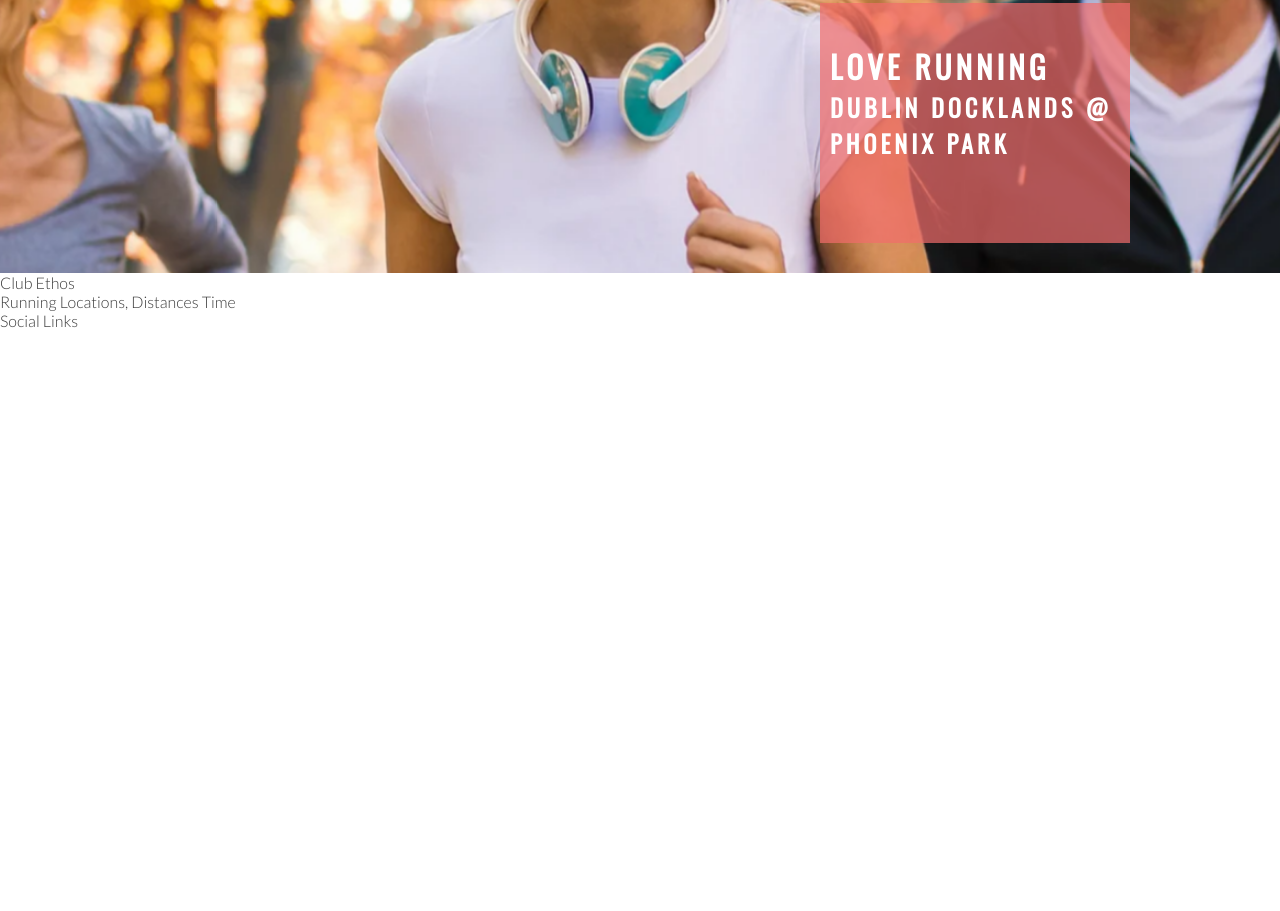
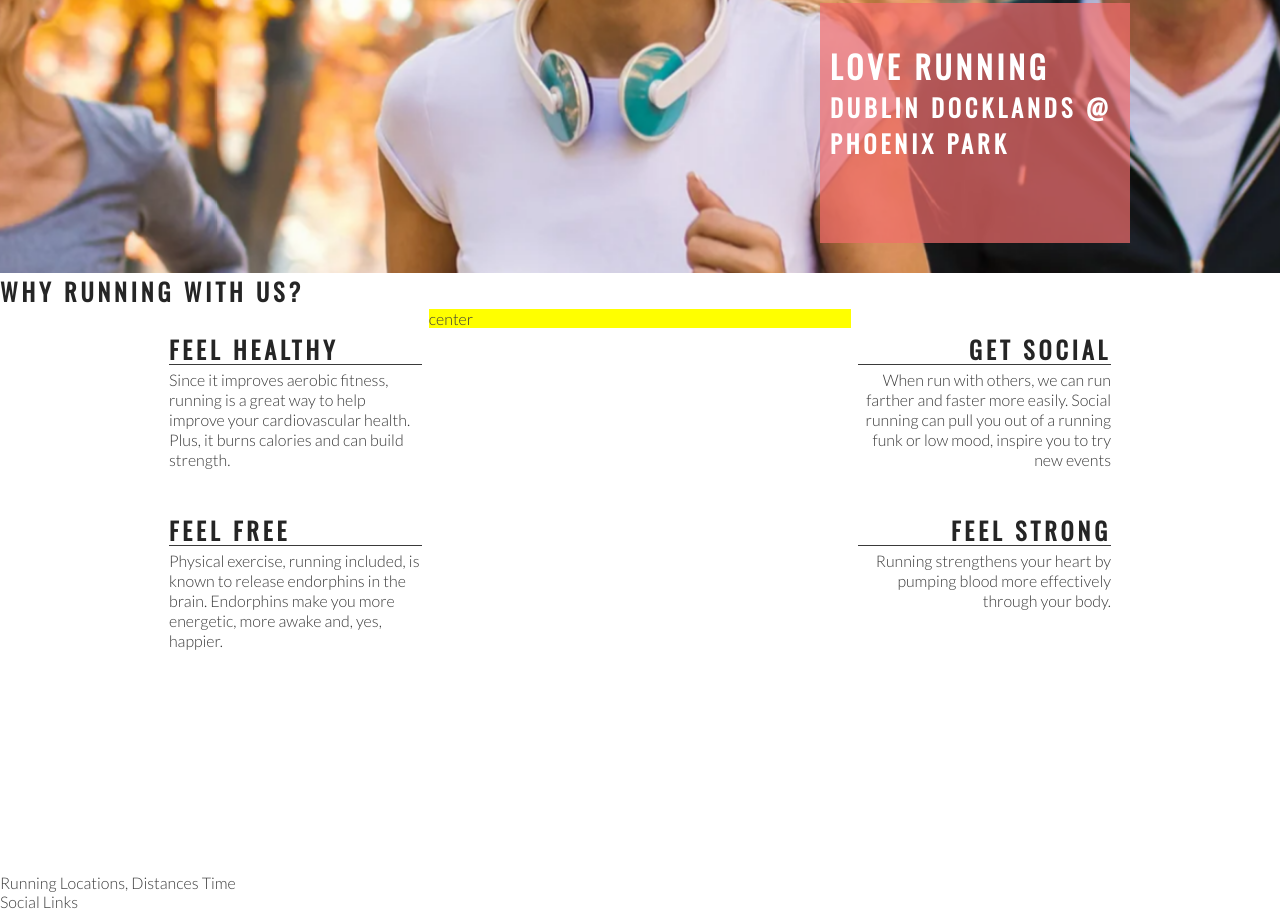
Before and after one commit to NB1355/PL1-love-running, a plain HTML site: page index.html in a window 1280 px wide. Shown: the part 402-1313 px from the top of the page. Before the commit the page ends 800 px from the top, so only its background shows below. Drawn offline with nearby package versions, Linux system fonts and the light colour scheme.

Commit message:
Club Ethos Content Left and Right

```diff
--- a/assets/css/style.css
+++ b/assets/css/style.css
@@ -24,6 +24,7 @@ h1,h2{
 #logo {
     float: left;
     font-size: 280%;
+    margin-left: 30px;
 }
 
 #menu{
@@ -110,3 +111,57 @@ h1,h2{
 
     position: absolute;
 }
+
+#club-ethos {
+    height: 600px;
+}
+
+#left-about {
+    padding-top: 30px;
+    width: 33%;
+    float: left;
+
+}
+
+#right-about {
+    padding-top: 30px;
+    width: 33%;
+    float: right;
+
+}
+
+#mid-about {
+    width: 33%;
+    margin: auto;
+    background-color: yellow;
+}
+
+hr {
+    border-top: 1px solid #3a3a3a;
+    width: 100%;
+    margin: 5px 0;
+}
+
+.left-about-heading {
+    width: 60%;
+    line-height: 20px;
+    float: right;
+    clear: both;
+    margin-bottom: 50px;
+}
+
+.right-about-heading {
+    width: 60%;
+    line-height: 20px;
+    float: left;
+    clear: both;
+    margin-bottom: 50px;
+}
+
+.right-about-heading h2 {
+    text-align: right;
+}
+
+.right-about-heading p {
+    text-align: right;
+}
--- a/index.html
+++ b/index.html
@@ -37,8 +37,49 @@
             <h3>Dublin Docklands @ Phoenix Park</h3>
         </div>
     </section>
-    <section>
-        Club Ethos
+    <section id="club-ethos">
+        <h1> Why Running With Us?</h1>
+        <div id="left-about">
+            <div class="left-about-heading">
+                <h2>Feel Healthy</h2>
+                <hr>
+                <p>
+                    Since it improves aerobic fitness, running is a great way to help improve your cardiovascular
+                    health. Plus, it burns calories and can build strength.
+                </p>
+            </div>
+            <div class="left-about-heading">
+                <h2>Feel Free</h2>
+                <hr>
+                <p>
+                    Physical exercise, running included, is known to release endorphins in the brain. Endorphins make
+                    you more energetic, more awake and, yes, happier.
+                </p>
+            </div>
+        </div>
+        <div id="right-about">
+            <div class="right-about-heading">
+                <h2>Get Social</h2>
+                <hr>
+                <p>
+                    When run with others, we can run farther and faster more easily.
+                    Social running can pull you out of a running funk or low mood, inspire you to try new events
+                </p>
+            </div>
+            <div class="right-about-heading">
+                <h2>Feel Strong</h2>
+                <hr>
+                <p>
+                    Running strengthens your heart by pumping blood more effectively through your body.
+                </p>
+            </div>
+
+        </div>
+
+        <div id="mid-about">center
+
+        </div>
+
     </section>
     <section>
         Running Locations, Distances Time
```
